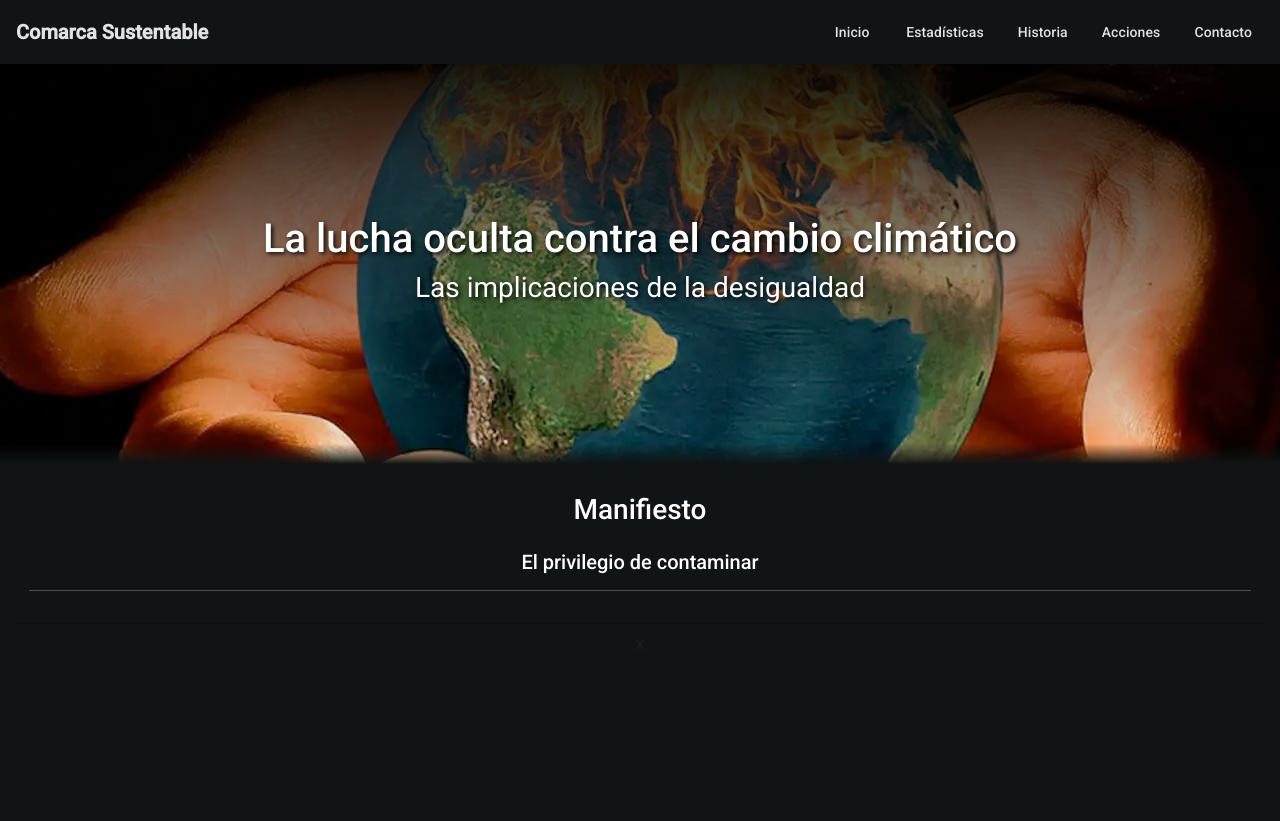
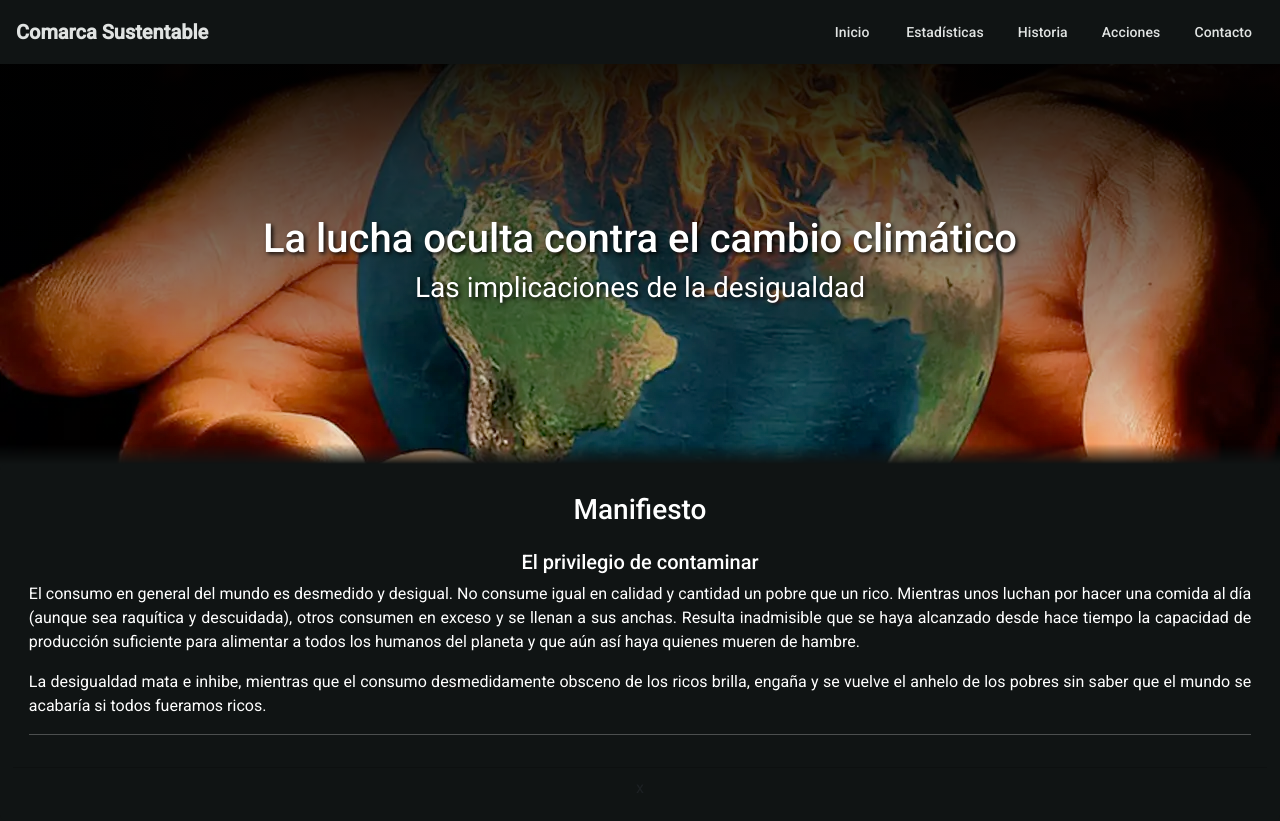
Before and after one commit to kevh-ppl/climate_ves, an Angular app: page / in a window 1280 px wide. Before the commit the page ends 800 px from the top, so only its background shows below. Built offline with nearby package versions, Linux system fonts and the light colour scheme.

Commit message:
chore(Inicio) => Comienzo de manifiesto

```diff
--- a/src/app/inicio/inicio.component.css
+++ b/src/app/inicio/inicio.component.css
@@ -56,3 +56,7 @@
   padding: 0.8rem;
   border: none;
 }
+
+.card-text {
+  text-align: justify;
+}
--- a/src/app/inicio/inicio.component.html
+++ b/src/app/inicio/inicio.component.html
@@ -7,7 +7,13 @@
   <h3 class="mt-3">Manifiesto</h3>
   <div class="card-body">
     <h5 class="card-title">El privilegio de contaminar</h5>
-    <p class="card-text"></p>
+    <p class="card-text">
+      El consumo en general del mundo es desmedido y desigual. No consume igual en calidad y cantidad un pobre que un rico. Mientras unos luchan por hacer una comida al día (aunque sea raquítica y descuidada), otros consumen en exceso y se llenan a sus anchas.
+      Resulta inadmisible que se haya alcanzado desde hace tiempo la capacidad de producción suficiente para alimentar a todos los humanos del planeta y que aún así haya quienes mueren de hambre.
+    </p>
+    <p class="card-text">
+      La desigualdad mata e inhibe, mientras que el consumo desmedidamente obsceno de los ricos brilla, engaña y se vuelve el anhelo de los pobres sin saber que el mundo se acabaría si todos fueramos ricos.
+    </p>
     <hr>
   </div>
   <div class="card-footer text-body-secondary">
```
